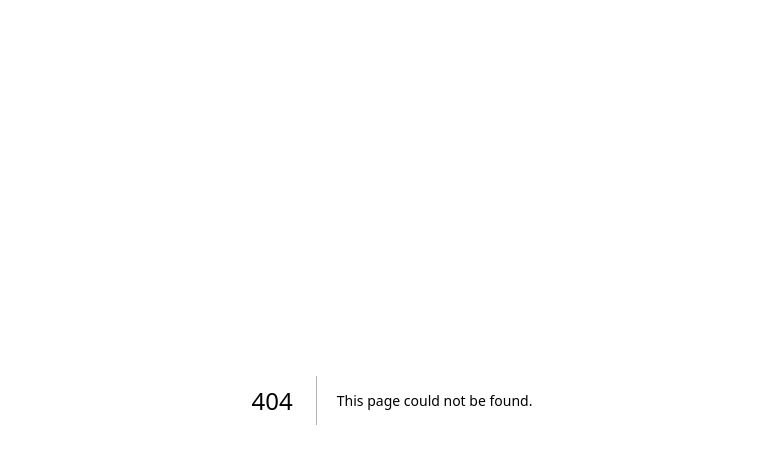
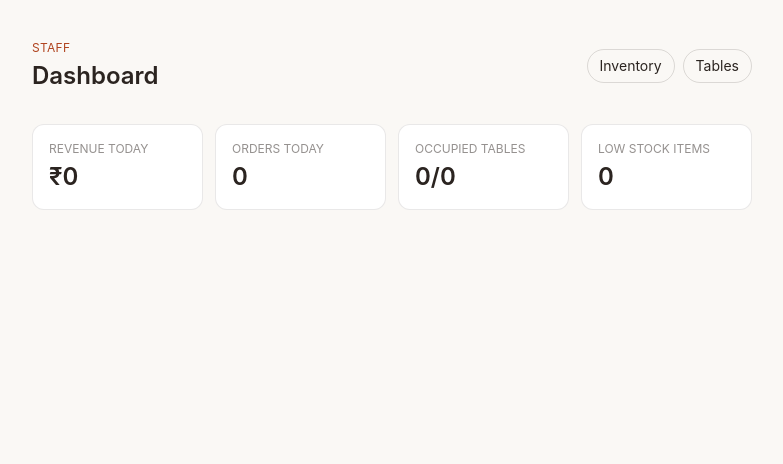
Before and after one commit to deeksh258/smart-restaurant, a Next.js app: page /admin/dashboard in a window 1280 px wide. Before the commit this address had no page. Shown: the top 464 px of the page, without its empty margins (248-1031 px from the left). Built offline with nearby package versions, Linux system fonts and the light colour scheme; no server answers; the database is empty.

Commit message:
Create DashboardPage component for admin dashboard

```diff
--- /dev/null
+++ b/src/app/admin/dashboard/page.tsx
@@ -0,0 +1,81 @@
+'use client';
+
+import { useEffect, useState } from 'react';
+import { supabase } from '@/lib/supabase';
+import Link from 'next/link';
+
+export default function DashboardPage() {
+  const [metrics, setMetrics] = useState({
+    revenueToday: 0,
+    ordersToday: 0,
+    occupiedTables: 0,
+    totalTables: 0,
+    lowStockCount: 0,
+  });
+
+  useEffect(() => {
+    fetchMetrics();
+  }, []);
+
+  async function fetchMetrics() {
+    const todayStart = new Date();
+    todayStart.setHours(0, 0, 0, 0);
+
+    const { data: orders } = await supabase
+      .from('orders')
+      .select('total_amount, created_at')
+      .gte('created_at', todayStart.toISOString());
+
+    const { data: tables } = await supabase.from('restaurant_tables').select('status');
+
+    const { data: ingredients } = await supabase
+      .from('ingredients')
+      .select('current_stock, low_stock_threshold');
+
+    setMetrics({
+      revenueToday: (orders || []).reduce((s, o) => s + Number(o.total_amount), 0),
+      ordersToday: (orders || []).length,
+      occupiedTables: (tables || []).filter((t) => t.status === 'occupied').length,
+      totalTables: (tables || []).length,
+      lowStockCount: (ingredients || []).filter(
+        (i) => Number(i.current_stock) <= Number(i.low_stock_threshold)
+      ).length,
+    });
+  }
+
+  return (
+    <main className="min-h-screen bg-bg px-6 py-10 max-w-3xl mx-auto">
+      <div className="flex items-center justify-between mb-8">
+        <div>
+          <p className="text-xs uppercase tracking-wide text-accent mb-1">Staff</p>
+          <h1 className="text-2xl font-semibold text-ink">Dashboard</h1>
+        </div>
+        <nav className="flex gap-2 text-sm">
+          <Link href="/admin/inventory" className="px-3 py-1.5 rounded-full border border-ink/15">Inventory</Link>
+          <Link href="/admin/tables" className="px-3 py-1.5 rounded-full border border-ink/15">Tables</Link>
+        </nav>
+      </div>
+
+      <div className="grid grid-cols-2 sm:grid-cols-4 gap-3">
+        <div className="bg-white border border-ink/10 rounded-xl p-4">
+          <p className="text-xs text-ink/50 uppercase">Revenue today</p>
+          <p className="text-2xl font-semibold text-ink mt-1">₹{metrics.revenueToday}</p>
+        </div>
+        <div className="bg-white border border-ink/10 rounded-xl p-4">
+          <p className="text-xs text-ink/50 uppercase">Orders today</p>
+          <p className="text-2xl font-semibold text-ink mt-1">{metrics.ordersToday}</p>
+        </div>
+        <div className="bg-white border border-ink/10 rounded-xl p-4">
+          <p className="text-xs text-ink/50 uppercase">Occupied tables</p>
+          <p className="text-2xl font-semibold text-ink mt-1">
+            {metrics.occupiedTables}/{metrics.totalTables}
+          </p>
+        </div>
+        <div className="bg-white border border-ink/10 rounded-xl p-4">
+          <p className="text-xs text-ink/50 uppercase">Low stock items</p>
+          <p className="text-2xl font-semibold text-ink mt-1">{metrics.lowStockCount}</p>
+        </div>
+      </div>
+    </main>
+  );
+}
```
